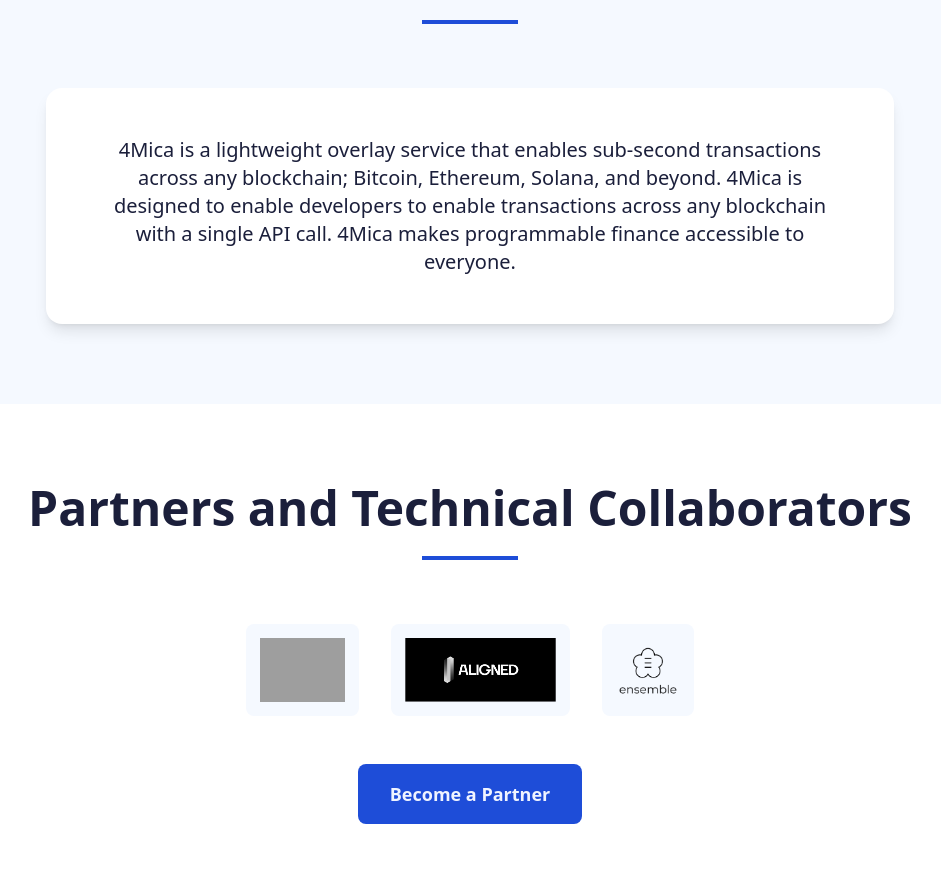
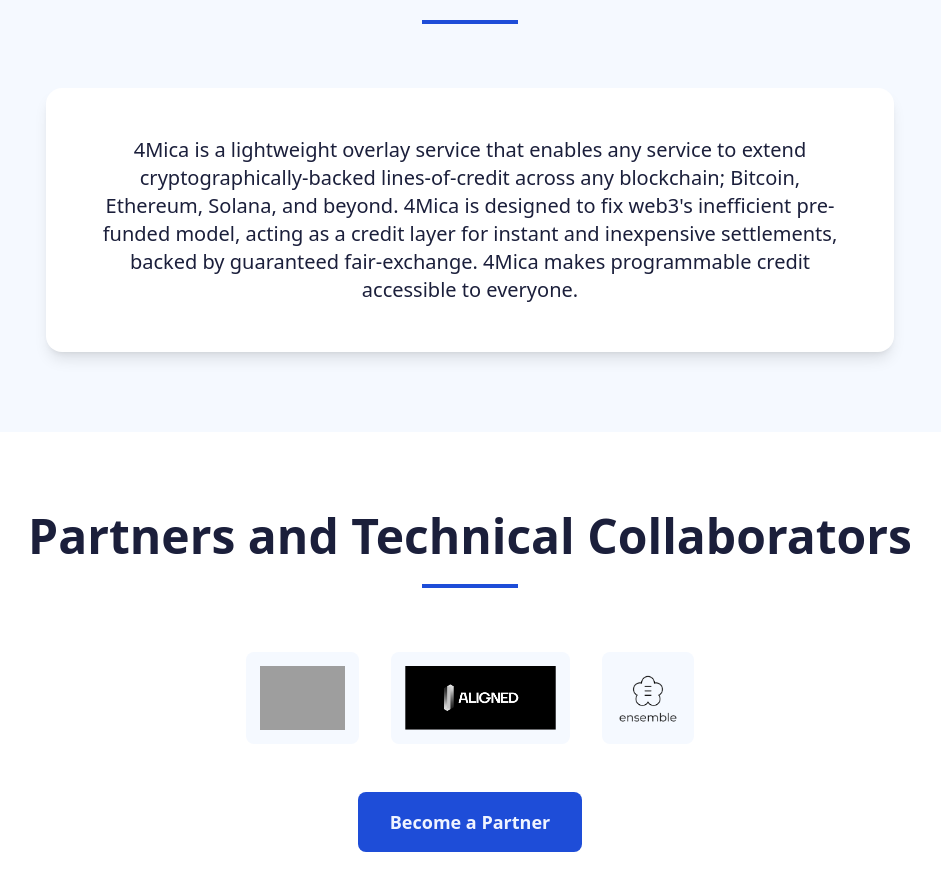
Before and after one commit to 4mica-Network/homepage, a Next.js app: page / in a window 1280 px wide. Shown: the part 1020-1910 px from the top of the page, without its empty margins (170-1111 px from the left). Built offline with nearby package versions, Linux system fonts and the light colour scheme; grey boxes are pictures that could not be loaded.

Commit message:
Update AboutSection.tsx
Updates narrative

```diff
--- a/components/AboutSection.tsx
+++ b/components/AboutSection.tsx
@@ -14,10 +14,9 @@ export default function AboutSection() {
 
         <div className="bg-white rounded-2xl p-8 md:p-12 shadow-lg">
           <p className="text-lg md:text-xl text-[#1B1F3B] leading-relaxed text-center">
-            4Mica is a lightweight overlay service that enables sub-second transactions across any
-            blockchain; Bitcoin, Ethereum, Solana, and beyond. 4Mica is designed to enable developers
-            to enable transactions across any blockchain with a single API call. 4Mica makes programmable finance
-            accessible to everyone.
+            4Mica is a lightweight overlay service that enables any service to extend cryptographically-backed lines-of-credit across any
+            blockchain; Bitcoin, Ethereum, Solana, and beyond. 4Mica is designed to fix web3's inefficient pre-funded model, acting as a credit layer for instant and inexpensive settlements, backed by guaranteed fair-exchange.
+            4Mica makes programmable credit accessible to everyone.
           </p>
         </div>
       </div>
```
